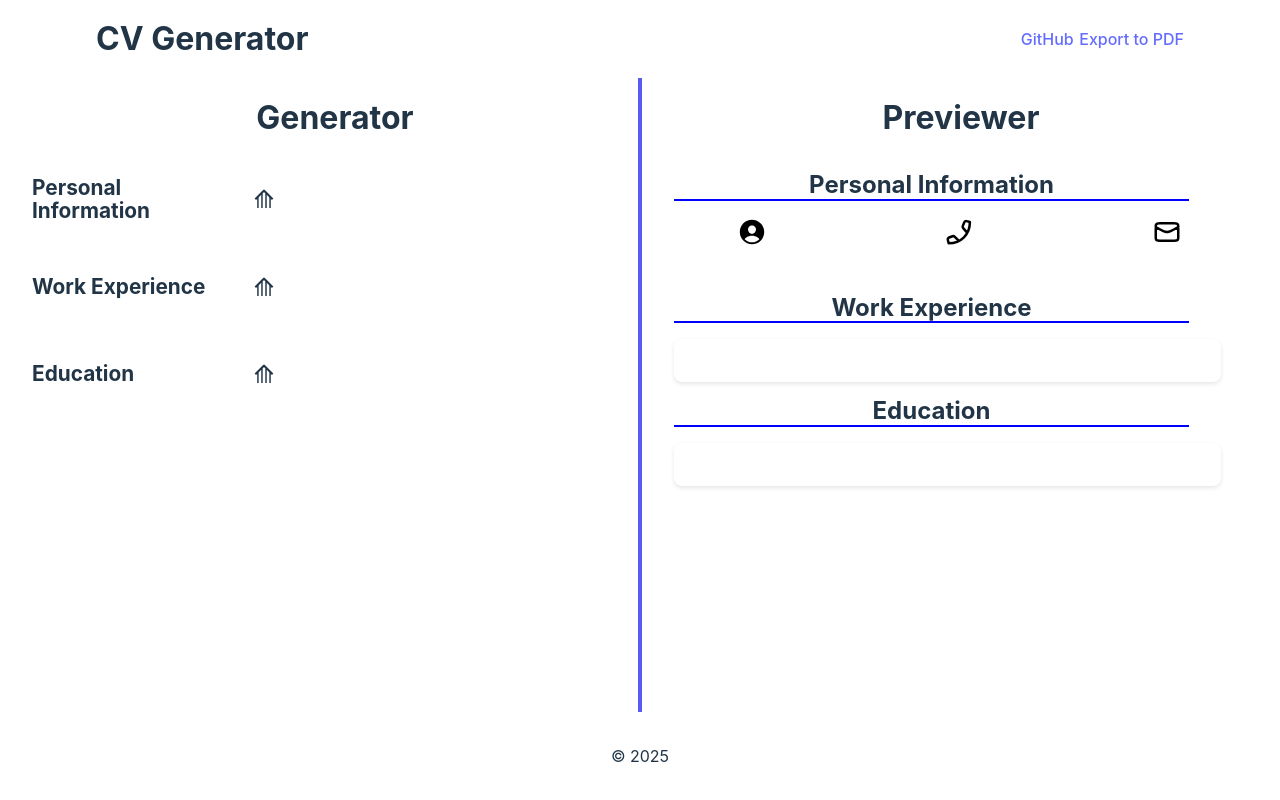
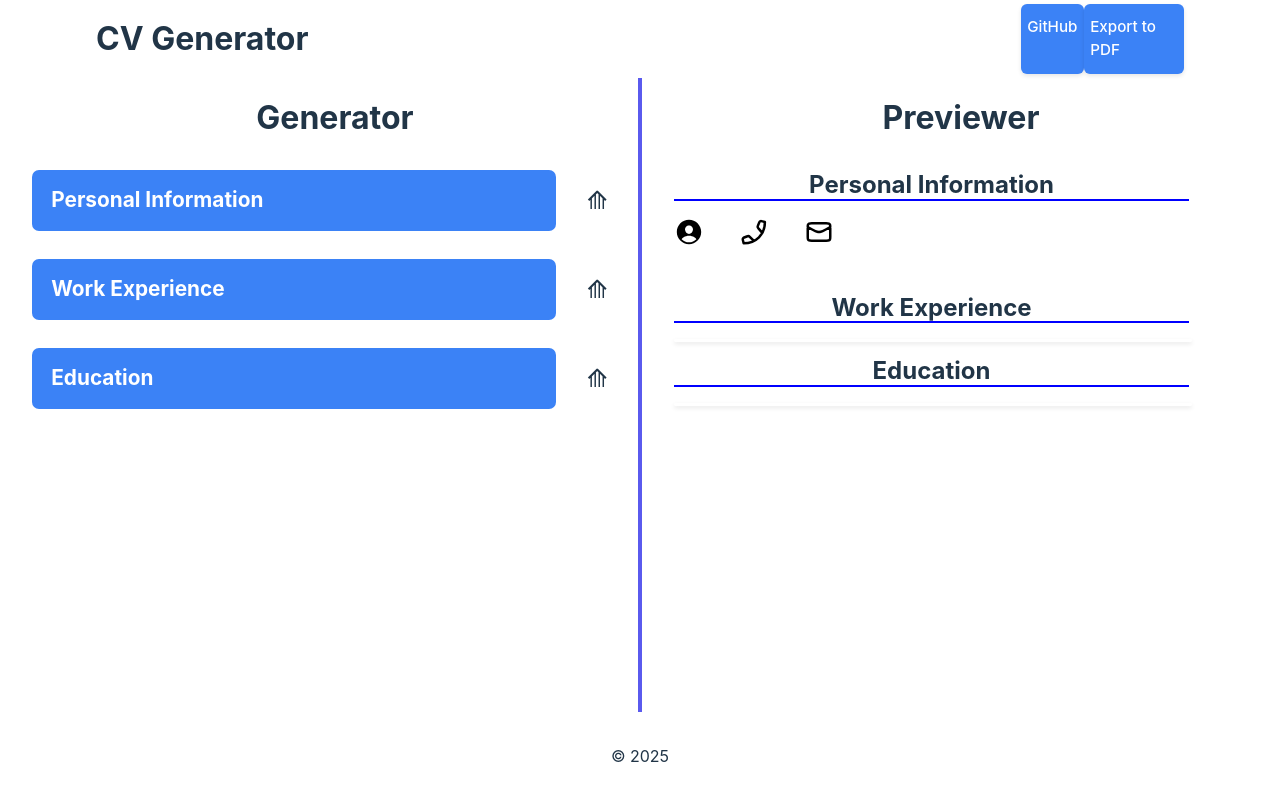
Before and after one commit to DidacDV/cv-generator, a React (Vite) app: page / in a window 1280 px wide. Built offline with nearby package versions, Linux system fonts and the light colour scheme.

Commit message:
corrected exporting to PDF (right now as an image), also improved styles

```diff
--- a/package.json
+++ b/package.json
@@ -11,7 +11,9 @@
   },
   "dependencies": {
     "focus-trap-react": "^11.0.2",
+    "html2canvas": "^1.4.1",
     "html2pdf.js": "^0.10.2",
+    "jspdf": "^2.5.2",
     "react": "^18.3.1",
     "react-dom": "^18.3.1"
   },
--- a/src/Header.jsx
+++ b/src/Header.jsx
@@ -5,15 +5,40 @@ const Header = () => {
 
     const handleExport = () => {
         const el = document.querySelector('.previewContainer');
-        html2pdf().from(el).save("resume.pdf");
-    }
+
+        //class to hide delete button and increase oppacity
+        el.classList.add('print-ready');
+
+        const options = {
+            filename: 'resume.pdf',
+            image: { type: 'jpeg', quality: 0.98 },
+            html2canvas: {
+                scale: 2,
+                useCORS: true,
+                logging: false
+            },
+            jsPDF: {
+                unit: 'in',
+                format: 'a4',
+                orientation: 'portrait'
+            }
+        };
+
+        html2pdf()
+            .set(options)
+            .from(el)
+            .save()
+            .then(() => {
+                el.classList.remove('print-ready');
+            });
+    };
 
     return (
         <header className='headerContent'>
             <h1>CV Generator</h1>
             <nav>
-                <a rel="noopener noreferrer" target="_blank" href = "https:github.com" >GitHub</a>
-                <a onClick={handleExport}>Export to PDF</a>
+                <a className='headerButton' rel="noopener noreferrer" target="_blank" href = "https:github.com" >GitHub</a>
+                <a onClick={handleExport} className='headerButton'>Export to PDF</a>
             </nav>
         </header>
     );
--- a/src/components/Preview.jsx
+++ b/src/components/Preview.jsx
@@ -6,7 +6,7 @@ import MailIcon from "../assets/mailIcon";
 const Preview = ({fullName, phoneNumber, contact, briefIntroduction, workExperiences, deleteExperience, educations, deleteEducation}) => {
     return (
         <div className="previewContainer">
-            <h1 className="sectionTitle">Personal Information</h1>
+            <h1 className="sectionTitle" id="firstTitle">Personal Information</h1>
             <div className = "personalInfoContainer">
                 <span className = "personalInfoSpan">
                     <PersonIcon/>
--- a/src/styles/header.css
+++ b/src/styles/header.css
@@ -12,3 +12,27 @@ nav {
     justify-content: space-between;
     width: 15%;
 }
+
+.headerButton {
+    background-color: #3b82f6;
+    color: white;
+    padding: 0.75rem 0.4rem;
+    border: none;
+    border-radius: 6px;
+    font-size: 0.95rem;
+    font-weight: 500;
+    cursor: pointer;
+    transition: all 0.3s ease;
+    box-shadow: 0 2px 4px rgba(0, 0, 0, 0.1);
+}
+
+.headerButton:hover {
+    transform: translateY(-2px);
+    background-color: #aeaeae;
+    box-shadow: 0 4px 6px rgba(0, 0, 0, 0.15);
+}
+
+.headerButton:active {
+    transform: translateY(1px);
+    box-shadow: 0 1px 2px rgba(0, 0, 0, 0.1);
+}
--- a/src/styles/inputSection.css
+++ b/src/styles/inputSection.css
@@ -2,7 +2,8 @@
     display: flex;
     flex-direction: column;
     gap: 0.5rem;
-    margin-bottom: 1rem;
+    margin-bottom: 1.2rem;
+    width: 100%;
 }
 
 .inputSection label {
@@ -10,32 +11,47 @@
     align-items: center;
     gap: 0.5rem;
     font-size: 0.9rem;
-    color: #4a4a4a;
+    color: #4b5563;
 }
 
 .inputSection input,
 .inputSection textarea {
     padding: 0.75rem;
-    border: 1px solid #ddd;
-    border-radius: 4px;
-    font-size: 1rem;
+    border: 2px solid #e5e7eb;
+    border-radius: 6px;
+    font-size: 0.95rem;
+    transition: all 0.2s ease;
+    background-color: #f9fafb;
     width: 70%;
-    transition: border-color 0.3s ease;
+    font-family: inherit;
+}
+
+.inputSection input:hover,
+.inputSection textarea:hover {
+    border-color: #d1d5db;
+    background-color: #ffffff;
 }
 
 .inputSection input:focus,
 .inputSection textarea:focus {
     outline: none;
-    border-color: #2563eb;
-    box-shadow: 0 0 0 2px rgba(37, 99, 235, 0.1);
+    border-color: #3b82f6;
+    box-shadow: 0 0 0 3px rgba(59, 130, 246, 0.1);
+    background-color: #ffffff;
+}
+
+.inputSection textarea {
+    min-height: 120px;
+    resize: vertical;
 }
 
 .recommendedSpan {
-    background-color: #e5e7eb;
-    color: #4b5563;
+    background-color: #dbeafe;
+    color: #1e40af;
     padding: 0.25rem 0.5rem;
-    border-radius: 5px;
+    border-radius: 4px;
     font-size: 0.75rem;
+    font-weight: 500;
 }
 
 .inputSection textarea {
@@ -43,6 +59,25 @@
     resize: vertical;
 }
 
-.wrongFormat {
-    border-color: red;
+.addButton {
+    background-color: #3b82f6;
+    color: white;
+    padding: 0.75rem 1.5rem;
+    border: none;
+    border-radius: 6px;
+    font-size: 0.95rem;
+    font-weight: 500;
+    cursor: pointer;
+    transition: background-color 0.2s ease;
+    width: 50%;
+    margin-top: 1rem;
+    margin-bottom: 2rem;
 }
+
+.addButton:hover {
+    background-color: #2563eb;
+}
+
+.addButton:active {
+    transform: translateY(1px);
+}
--- a/src/styles/preview.css
+++ b/src/styles/preview.css
@@ -17,8 +17,6 @@
     flex-direction: row;
     flex-wrap: wrap;
     align-items: center;
-    justify-content: space-around;
-    gap: 1rem;
     width: 100%;
 }
 
@@ -44,7 +42,9 @@
 
 .workExperienceContainer, .educationContainer {
     font-size: 0.7em;
-    padding: 1rem;
+    padding: 0.2rem;
+    padding-left: 0;
+    padding-bottom: 0;
     background-color: #fff;
     border-radius: 8px;
     box-shadow: 0 2px 4px rgba(0, 0, 0, 0.1);
@@ -52,9 +52,15 @@
     width: 85%;
 }
 
+.workExperienceContainer ul, .educationContainer ul {
+    padding-left: 0;
+    margin: 0;
+}
+
 .experienceSubSection, .educationSubSection {
     margin-bottom: 1.5rem;
     padding-bottom: 1rem;
+    padding-left: 0.6rem;
     border-bottom: 1px solid #eee;
     list-style: none;
     animation: fade-in 0.8s;
@@ -62,7 +68,7 @@
 
 @keyframes fade-in {
     from {
-        opacity: 0;
+        opacity: 0.8;
     }
     to {
         opacity: 2;
@@ -116,3 +122,15 @@
 .deleteExperienceButton:hover {
     background-color: #be123c;
 }
+.print-ready * {
+    animation: none !important;
+    opacity: 1 !important;
+}
+
+.print-ready .deleteExperienceButton {
+    display: none !important;
+}
+
+.print-ready .previewContainer {
+    margin-left: 2%;
+}
--- a/src/styles/toggleSection.css
+++ b/src/styles/toggleSection.css
@@ -11,21 +11,31 @@
     text-align: left;
     font-size: 1.3em;
     cursor: pointer;
-    transition: transform 0.3s ease;
+    background-color: #3b82f6;
+    color: white;
+    border: none;
+    border-radius: 7px;
+    transition: all 0.3s ease;
+    padding: 1.2rem;
+}
+
+.generatorSectionTitle:hover {
+    background-color: #2563eb;
+    transform: translateY(-2px);
 }
 
 .toggled {
     transform: rotate(180deg);
-    transition: transform 0.3s ease;
+    transition: all 0.3s ease;
     font-size: 25px;
-    margin-right: 60%;
+    margin-right: 5%;
 }
 
 .nonToggled {
     transform: rotate(0deg);
-    transition: transform 0.3s ease;
+    transition: all 0.3s ease;
     font-size: 25px;
-    margin-right: 60%;
+    margin-right: 5%;
 }
 
 @keyframes fadeIn {
```
Also changed, not shown: TO-DO.txt (deleted), 2 other files (tests, documents, lock files or other folders).
